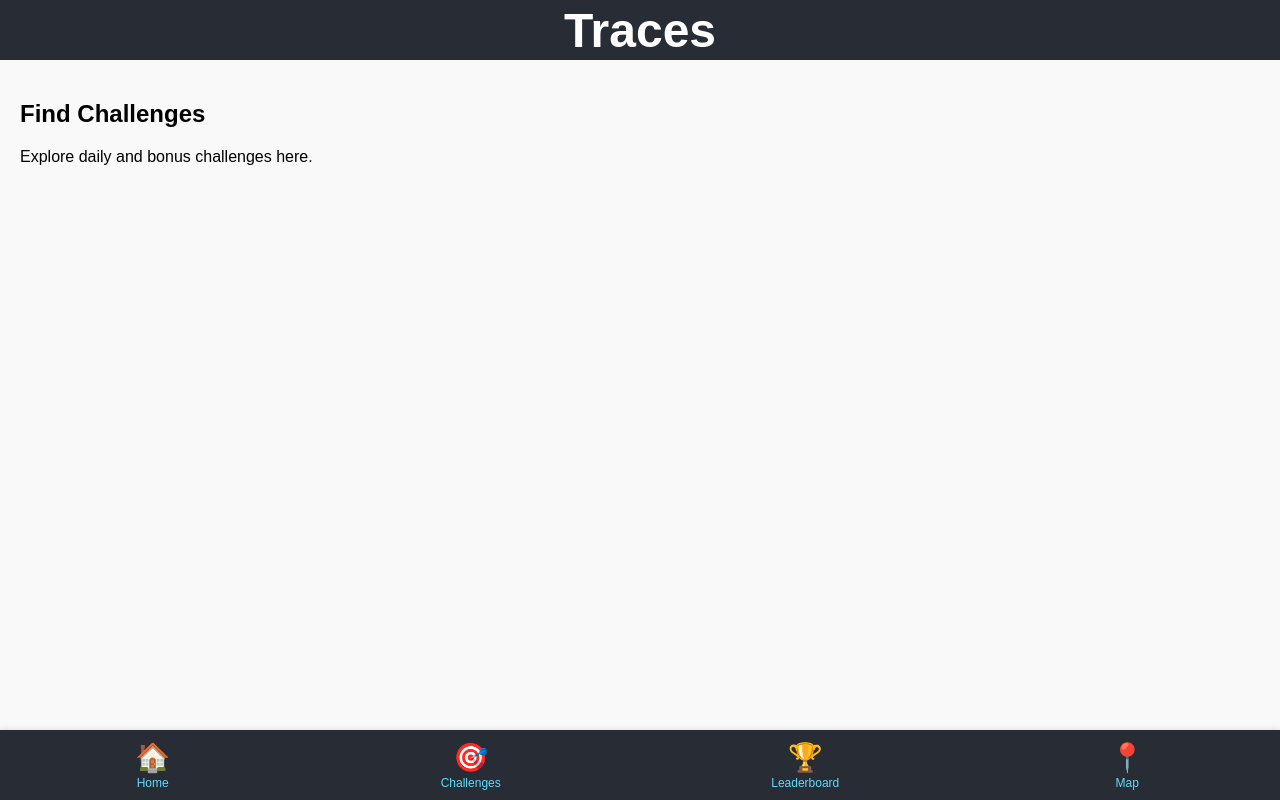
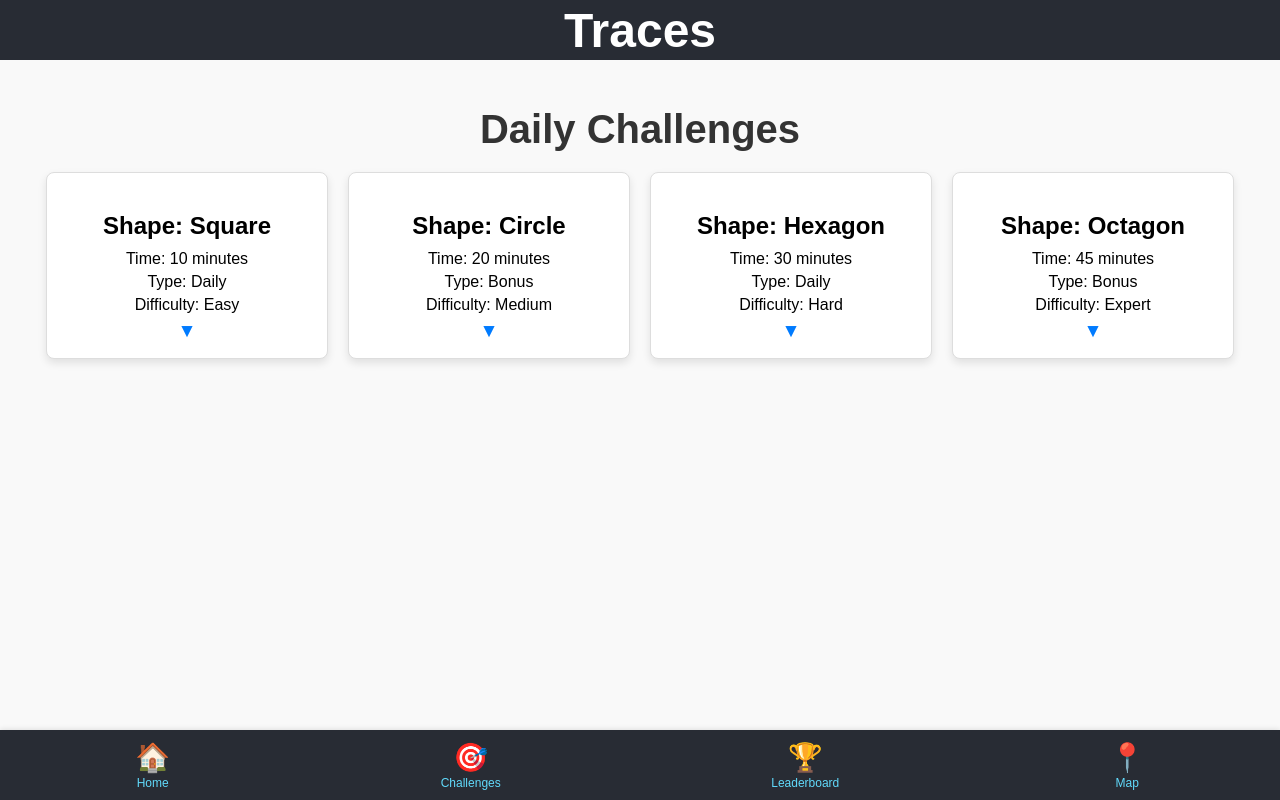
Before and after one commit to AryaanHabib/traces, a React (Create React App) app in the folder frontend/: page /challenges in a window 1280 px wide. Built offline with nearby package versions, Linux system fonts and the light colour scheme.

Commit message:
added a page to navigate daily/bonus challenges

```diff
--- a/frontend/package.json
+++ b/frontend/package.json
@@ -3,8 +3,10 @@
   "version": "0.1.0",
   "private": true,
   "dependencies": {
+    "bootstrap": "^5.3.3",
     "cra-template": "1.2.0",
     "react": "^19.0.0",
+    "react-bootstrap": "^2.10.7",
     "react-dom": "^19.0.0",
     "react-router-dom": "^7.1.3",
     "react-scripts": "5.0.1",
--- a/frontend/src/App.js
+++ b/frontend/src/App.js
@@ -5,6 +5,7 @@ import BottomNav from './components/BottomNav'; // Import BottomNav
 import Home from './pages/Home';
 import FindChallenge from './pages/FindChallenge';
 import Leaderboard from './pages/Leaderboard';
+import StartChallenge from '../src/pages/challenges/StartChallenge';
 
 function App() {
   console.log('BottomNav added to App.jsx'); // Correct placement of console.log
@@ -17,6 +18,7 @@ function App() {
           <Route path="/" element={<Home />} />
           <Route path="/challenges" element={<FindChallenge />} />
           <Route path="/leaderboard" element={<Leaderboard />} />
+          <Route path="/challenge-details" element={<StartChallenge />} />
         </Routes>
       </div>
       <BottomNav />
--- a/frontend/src/pages/FindChallenge.jsx
+++ b/frontend/src/pages/FindChallenge.jsx
@@ -1,12 +1,186 @@
-import React from 'react';
+import React, { useState, useRef, useEffect } from 'react';
+import { useNavigate } from 'react-router-dom';
 
-function FindChallenge() {
+// Simulating data fetched from the backend
+const challenges = [
+  {
+    id: 1,
+    shape: 'Square',
+    time: '10 minutes',
+    type: 'Daily',
+    difficulty: 'Easy',
+    description: 'Solve this fun square puzzle in record time!',
+    image: 'https://via.placeholder.com/150',
+  },
+  {
+    id: 2,
+    shape: 'Circle',
+    time: '20 minutes',
+    type: 'Bonus',
+    difficulty: 'Medium',
+    description: 'Answer trivia questions in a circular pattern!',
+    image: 'https://via.placeholder.com/150',
+  },
+  {
+    id: 3,
+    shape: 'Hexagon',
+    time: '30 minutes',
+    type: 'Daily',
+    difficulty: 'Hard',
+    description: 'Test your logical skills with this hexagonal challenge.',
+    image: 'https://via.placeholder.com/150',
+  },
+  {
+    id: 4,
+    shape: 'Octagon',
+    time: '45 minutes',
+    type: 'Bonus',
+    difficulty: 'Expert',
+    description: 'Match octagonal patterns to win the memory game!',
+    image: 'https://via.placeholder.com/150',
+  },
+];
+
+function ChallengesPage() {
+  const [expanded, setExpanded] = useState(null);
+  const expandedBoxRef = useRef(null);
+  const navigate = useNavigate();
+
+  const toggleExpand = (id) => {
+    setExpanded(expanded === id ? null : id);
+  };
+
+  const handleStart = (challenge) => {
+    navigate('/challenge-details', { state: { challenge } });
+  };
+
+  useEffect(() => {
+    if (expanded !== null && expandedBoxRef.current) {
+      expandedBoxRef.current.scrollIntoView({
+        behavior: 'smooth',
+        block: 'center',
+      });
+    }
+  }, [expanded]);
+
   return (
-    <div style={{ padding: '20px' }}>
-      <h2>Find Challenges</h2>
-      <p>Explore daily and bonus challenges here.</p>
+    <div
+      style={{
+        display: 'flex',
+        flexDirection: 'column',
+        alignItems: 'center',
+        padding: '20px',
+        height: '100vh',
+        overflowY: 'auto',
+        backgroundColor: '#f9f9f9',
+      }}
+    >
+      <h1
+        style={{
+          fontSize: '2.5rem',
+          fontWeight: 'bold',
+          marginBottom: '20px',
+          textAlign: 'center',
+          color: '#333',
+        }}
+      >
+        Daily Challenges
+      </h1>
+
+      <div
+        style={{
+          display: 'flex',
+          flexWrap: 'wrap',
+          gap: '20px',
+          justifyContent: 'center',
+          maxWidth: '1200px',
+          marginBottom: '20px',
+        }}
+      >
+        {challenges.map((challenge) => (
+          <div
+            key={challenge.id}
+            ref={expanded === challenge.id ? expandedBoxRef : null}
+            style={{
+              border: '1px solid #ddd',
+              borderRadius: '8px',
+              boxShadow: '0 4px 8px rgba(0, 0, 0, 0.1)',
+              padding: '15px',
+              backgroundColor: '#fff',
+              width: '250px',
+              textAlign: 'center',
+              flexShrink: 0,
+            }}
+          >
+            <h3 style={{ fontSize: '1.5rem', marginBottom: '10px' }}>
+              Shape: {challenge.shape}
+            </h3>
+            <p style={{ fontSize: '1rem', margin: '5px 0' }}>Time: {challenge.time}</p>
+            <p style={{ fontSize: '1rem', margin: '5px 0' }}>Type: {challenge.type}</p>
+            <p style={{ fontSize: '1rem', margin: '5px 0' }}>
+              Difficulty: {challenge.difficulty}
+            </p>
+            <button
+              onClick={() => toggleExpand(challenge.id)}
+              style={{
+                background: 'none',
+                border: 'none',
+                color: '#007bff',
+                cursor: 'pointer',
+                fontSize: '1.2rem',
+              }}
+            >
+              {expanded === challenge.id ? '▲' : '▼'}
+            </button>
+            {expanded === challenge.id && (
+              <div
+                style={{
+                  marginTop: '15px',
+                  textAlign: 'center',
+                }}
+              >
+                <p style={{ marginBottom: '10px', fontSize: '1rem' }}>
+                  {challenge.description}
+                </p>
+                <div
+                  style={{
+                    display: 'flex',
+                    justifyContent: 'center',
+                    alignItems: 'center',
+                    gap: '10px',
+                  }}
+                >
+                  <img
+                    src={challenge.image}
+                    alt={`${challenge.type} challenge`}
+                    style={{
+                      width: '80px',
+                      height: '80px',
+                      borderRadius: '8px',
+                    }}
+                  />
+                  <button
+                    style={{
+                      padding: '10px 20px',
+                      fontSize: '1rem',
+                      backgroundColor: '#007bff',
+                      color: '#fff',
+                      border: 'none',
+                      borderRadius: '5px',
+                      cursor: 'pointer',
+                    }}
+                    onClick={() => handleStart(challenge)}
+                  >
+                    Start
+                  </button>
+                </div>
+              </div>
+            )}
+          </div>
+        ))}
+      </div>
     </div>
   );
 }
 
-export default FindChallenge;
+export default ChallengesPage;
--- /dev/null
+++ b/frontend/src/pages/challenges/StartChallenge.jsx
@@ -0,0 +1,45 @@
+import React from 'react';
+import { useLocation } from 'react-router-dom';
+
+function ChallengeDetailsPage() {
+  const { state } = useLocation();
+  const { challenge } = state || {};
+
+  if (!challenge) {
+    return <h1>No challenge selected!</h1>;
+  }
+
+  return (
+    <div
+      style={{
+        display: 'flex',
+        flexDirection: 'column',
+        alignItems: 'center',
+        justifyContent: 'center',
+        height: '100vh',
+        padding: '20px',
+        backgroundColor: '#f9f9f9',
+      }}
+    >
+      <h1 style={{ fontSize: '2.5rem', marginBottom: '20px' }}>
+        {challenge.type} Challenge: {challenge.shape}
+      </h1>
+      <p style={{ fontSize: '1.2rem', marginBottom: '10px' }}>
+        Time: {challenge.time}
+      </p>
+      <p style={{ fontSize: '1.2rem', marginBottom: '10px' }}>
+        Difficulty: {challenge.difficulty}
+      </p>
+      <p style={{ fontSize: '1.2rem', marginBottom: '20px' }}>
+        Description: {challenge.description}
+      </p>
+      <img
+        src={challenge.image}
+        alt={challenge.type}
+        style={{ width: '200px', borderRadius: '10px' }}
+      />
+    </div>
+  );
+}
+
+export default ChallengeDetailsPage;
```
Also changed, not shown: 1 other file (tests, documents, lock files or other folders).
